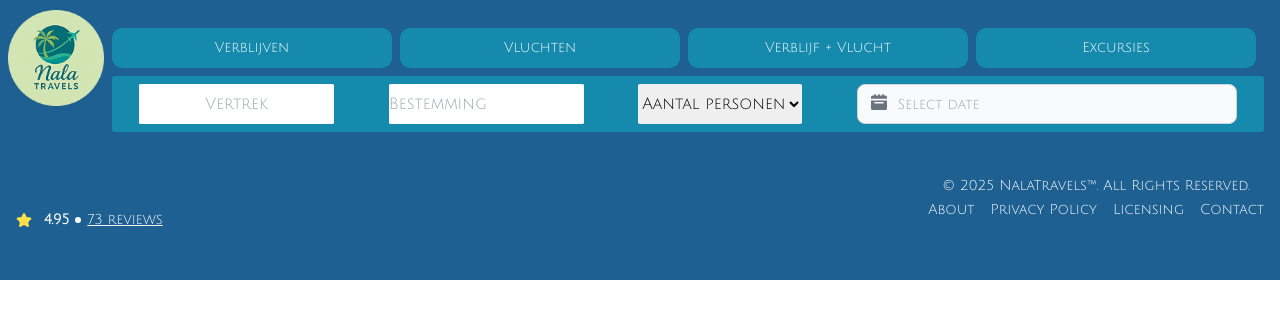
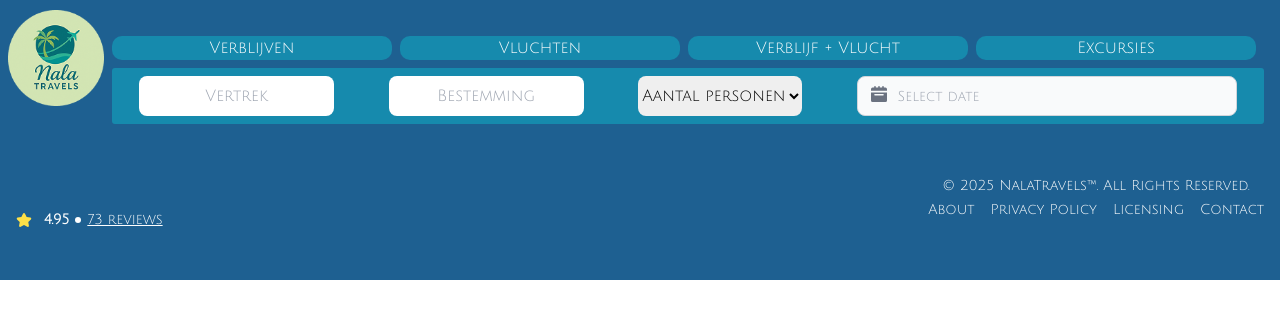
Before and after one commit to TooHighDude420/Nala_Travels, a PHP site: page / in a window 1280 px wide. Shown: the top 319 px of the page. Run offline with PHP 8.4, Linux system fonts and the light colour scheme; some libraries are stand-ins or nearby versions; some web fonts are replaced.

Commit message:
saving work

```diff
--- a/NalaTravels/assets/css/style.css
+++ b/NalaTravels/assets/css/style.css
@@ -7,6 +7,6 @@
 
 
 .inputFields{
-    border-radius: 2%;
+    border-radius: 8px;
     height: 5vh;
 }
--- a/NalaTravels/assets/includes/header.inc.php
+++ b/NalaTravels/assets/includes/header.inc.php
@@ -7,25 +7,25 @@
         <img src="assets/img/header/logo.png" alt="logo" class="size-24 m-2 mt-2.5">
         <div class="flex flex-col justify-around">
             <div>
-                <div class="boven">
-                    <div class="flex">
+                <div class="boven flex content-center flex-wrap w-[80%]">
+                    <div class="flex ">
                         <button type="button"
-                            class="text-white bg-[#168AAD] hover:border-white hover:border-2 font-small rounded-[10px] text-sm px-5 py-2.5 text-center me-2 mb-2 w-[35vh]">Verblijven</button>
+                            class="text-white bg-[#168AAD] hover:border-white hover:border-2 font-small rounded-[10px] text-xxs text-center me-2 mb-2 w-[35vh]">Verblijven</button>
                         <button type="button"
-                            class="text-white bg-[#168AAD] hover:border-white hover:border-2 font-small rounded-[10px] text-sm px-5 py-2.5 text-center me-2 mb-2 w-[35vh]">Vluchten</button>
+                            class="text-white bg-[#168AAD] hover:border-white hover:border-2 font-small rounded-[10px] text-xxs text-center me-2 mb-2 w-[35vh]">Vluchten</button>
                         <button type="button"
-                            class="text-white bg-[#168AAD] hover:border-white hover:border-2 font-small rounded-[10px] text-sm px-5 py-2.5 text-center me-2 mb-2 w-[35vh]">Verblijf
+                            class="text-white bg-[#168AAD] hover:border-white hover:border-2 font-small rounded-[10px] text-xxs text-center me-2 mb-2 w-[35vh]">Verblijf
                             + Vlucht</button>
                         <button type="button"
-                            class="text-white bg-[#168AAD] hover:border-white hover:border-2 font-small rounded-[10px] text-sm px-5 py-2.5 text-center me-2 mb-2 w-[35vh]">Excursies</button>
+                            class="text-white bg-[#168AAD] hover:border-white hover:border-2 font-small rounded-[10px] text-xxs text-center me-2 mb-2 w-[35vh]">Excursies</button>
                     </div>
                 </div>
 
-                <div class="onder bg-[#168AAD] h-[7vh] rounded-[3px] flex justify-around content-center flex-wrap">
+                <div class="onder bg-[#168AAD] h-[7vh] rounded-[3px] flex justify-around content-center flex-wrap w-[100%]">
                     <input type="text" name="departure" id="departure" class="inputFields placeholder:text-center" placeholder="Vertrek">
-                    <input type="text" name="arrival" id="arrival" class="inputFields" placeholder="Bestemming">
+                    <input type="text" name="arrival" id="arrival" class="inputFields placeholder:text-center" placeholder="Bestemming">
                     <select name="groupSize" id="groupSize" class="inputFields">
-                        <option value="def" selected="true" disabled="disabled">Aantal personen</option>
+                        <option value="def" selected="true" disabled="disabled" class="text-gray-500">Aantal personen</option>
                         <option value="one">1</option>
                         <option value="two">2</option>
                         <option value="three">3</option>
@@ -34,7 +34,7 @@
                     </select>
                     <div class="relative w-[33%]">
                         <div class="absolute top-[1.3vh] start-0 flex items-center ps-3.5 pointer-events-none">
-                            <svg class="w-4 h-4 text-gray-500 dark:text-gray-400" aria-hidden="true"
+                            <svg class="w-4 h-4 text-gray-500" aria-hidden="true"
                                 xmlns="http://www.w3.org/2000/svg" fill="currentColor" viewBox="0 0 20 20">
                                 <path
                                     d="M20 4a2 2 0 0 0-2-2h-2V1a1 1 0 0 0-2 0v1h-3V1a1 1 0 0 0-2 0v1H6V1a1 1 0 0 0-2 0v1H2a2 2 0 0 0-2 2v2h20V4ZM0 18a2 2 0 0 0 2 2h16a2 2 0 0 0 2-2V8H0v10Zm5-8h10a1 1 0 0 1 0 2H5a1 1 0 0 1 0-2Z" />
```
Also changed, not shown: NalaTravels/assets/includes/overons.inc.php (added).
